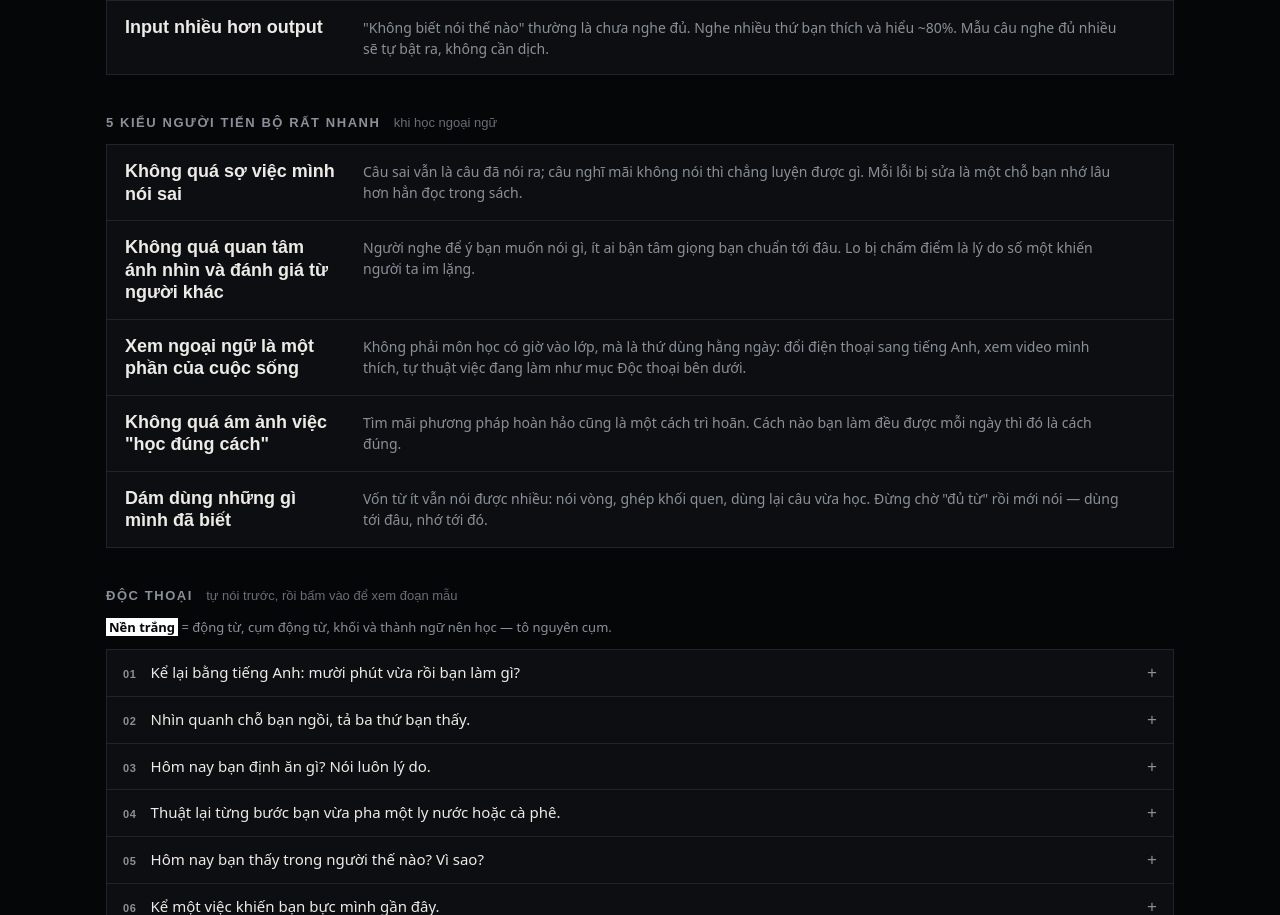
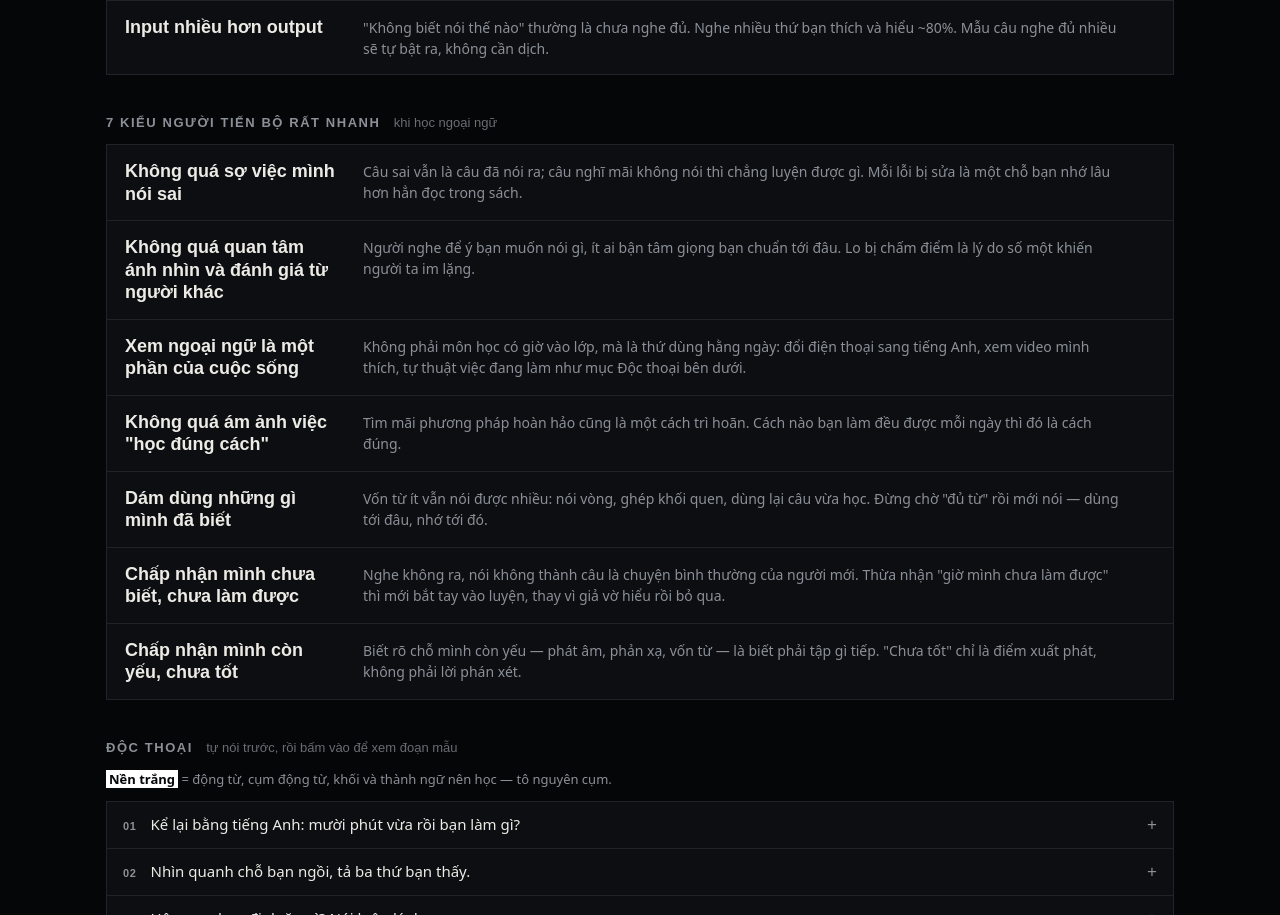
Before and after one commit to tmniosc/language_study, a plain HTML site: page english_study/src/en-speak/index.html in a window 1280 px wide. Shown: the part 995-1910 px from the top of the page. Drawn offline with Linux system fonts and the light colour scheme; a web font is replaced by a local one.

Commit message:
en-speak: thêm hai kiểu người tiến bộ nhanh (chấp nhận mình chưa biết, còn yếu)
Co-Authored-By: Claude Opus 5.5 <noreply@anthropic.com>

```diff
--- a/english_study/src/en-speak/index.html
+++ b/english_study/src/en-speak/index.html
@@ -74,9 +74,9 @@
     </ol>
   </section>
 
-  <!-- ---- Năm kiểu người tiến bộ nhanh ---- -->
+  <!-- ---- Bảy kiểu người tiến bộ nhanh ---- -->
   <section class="block" aria-labelledby="h-people">
-    <h2 id="h-people" class="blockh">5 kiểu người tiến bộ rất nhanh <span class="sub">khi học ngoại ngữ</span></h2>
+    <h2 id="h-people" class="blockh">7 kiểu người tiến bộ rất nhanh <span class="sub">khi học ngoại ngữ</span></h2>
     <ol class="plist">
       <li>
         <h3>Không quá sợ việc mình nói sai</h3>
@@ -102,6 +102,16 @@
         <h3>Dám dùng những gì mình đã biết</h3>
         <p>Vốn từ ít vẫn nói được nhiều: nói vòng, ghép khối quen, dùng lại câu vừa học. Đừng chờ "đủ từ" rồi
           mới nói — dùng tới đâu, nhớ tới đó.</p>
+      </li>
+      <li>
+        <h3>Chấp nhận mình chưa biết, chưa làm được</h3>
+        <p>Nghe không ra, nói không thành câu là chuyện bình thường của người mới. Thừa nhận "giờ mình chưa làm
+          được" thì mới bắt tay vào luyện, thay vì giả vờ hiểu rồi bỏ qua.</p>
+      </li>
+      <li>
+        <h3>Chấp nhận mình còn yếu, chưa tốt</h3>
+        <p>Biết rõ chỗ mình còn yếu — phát âm, phản xạ, vốn từ — là biết phải tập gì tiếp. "Chưa tốt" chỉ là
+          điểm xuất phát, không phải lời phán xét.</p>
       </li>
     </ol>
   </section>
```
